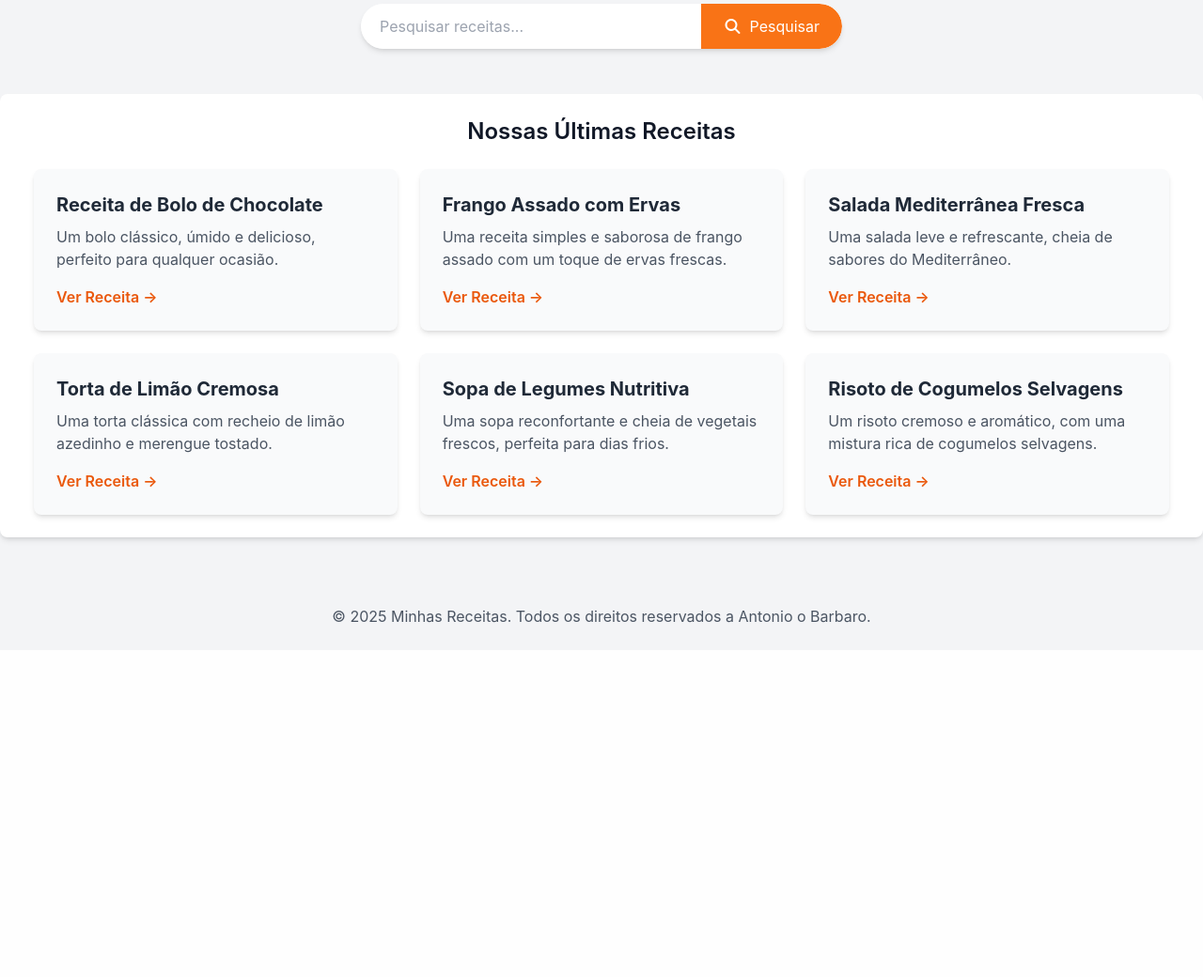
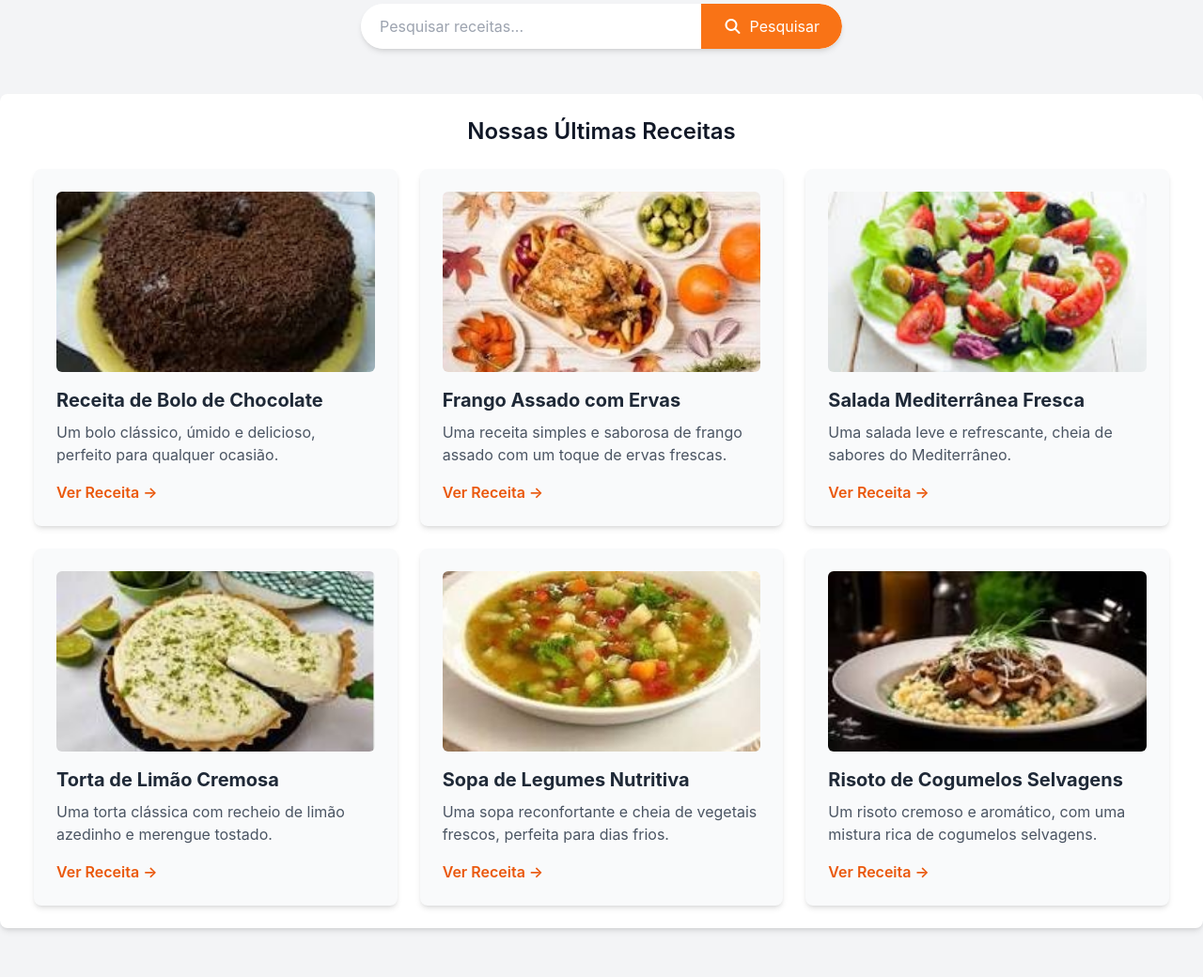
Before and after one commit to Antoniojferreira3/projeto-2, a Django app: page /receitas/ in a window 1280 px wide. Shown: the part 132-1172 px from the top of the page at 94% size. Before the commit the page ends 795 px from the top, so only its background shows below. Run offline with Django 5.2, Linux system fonts and the light colour scheme; some libraries are stand-ins or nearby versions.

Commit message:
commit 19-08

```diff
--- a/receitas/templates/receitas/home.html
+++ b/receitas/templates/receitas/home.html
@@ -3,6 +3,7 @@
 <head>
     <meta charset="UTF-8">
     <meta name="viewport" content="width=device-width, initial-scale=1.0">
+    {% load static %}
     <title>Minhas Receitas</title>
     <script src="https://cdn.tailwindcss.com"></script> <!-- Esta tag serve para importar o Tailwind CSS na sua página web de forma rápida e prática, direto via CDN (Content Delivery Network). -->
 
@@ -52,18 +53,21 @@
         <div class="flex flex-wrap justify-center gap-6">
             <!-- Receita 1 -->
             <div class="w-full sm:w-[calc(50%-1.5rem)] lg:w-[calc(33.333%-1.5rem)] bg-gray-50 p-6 rounded-lg shadow-md hover:shadow-lg transition-shadow duration-300 ease-in-out">
+                <img src="{% static 'receitas/img/bolo-de-chocolate.jpg' %}" alt="[Imagem de Bolo de Chocolate]" class="w-full h-48 object-cover rounded-md mb-4">
                 <h3 class="text-xl font-bold mb-2 text-gray-800">Receita de Bolo de Chocolate</h3>
                 <p class="text-gray-600 mb-4">Um bolo clássico, úmido e delicioso, perfeito para qualquer ocasião.</p>
                 <a href="#" class="text-orange-600 hover:text-orange-800 font-semibold">Ver Receita &rarr;</a>
             </div>
    <!-- Receita 2 -->
             <div class="w-full sm:w-[calc(50%-1.5rem)] lg:w-[calc(33.333%-1.5rem)] bg-gray-50 p-6 rounded-lg shadow-md hover:shadow-lg transition-shadow duration-300 ease-in-out">
+                <img src="{% static 'receitas/img/frango-assado-com-ervas.jpg' %}" alt="[Imagem de Frango Assado Com Ervas]" class="w-full h-48 object-cover rounded-md mb-4">
                 <h3 class="text-xl font-bold mb-2 text-gray-800">Frango Assado com Ervas</h3>
                 <p class="text-gray-600 mb-4">Uma receita simples e saborosa de frango assado com um toque de ervas frescas.</p>
                 <a href="#" class="text-orange-600 hover:text-orange-800 font-semibold">Ver Receita &rarr;</a>
             </div>
 <!-- Receita 3 -->
             <div class="w-full sm:w-[calc(50%-1.5rem)] lg:w-[calc(33.333%-1.5rem)] bg-gray-50 p-6 rounded-lg shadow-md hover:shadow-lg transition-shadow duration-300 ease-in-out">
+                <img src="{% static 'receitas/img/salada-mediterranea-fresca.jpg' %}" alt="[Imagem de Salada Mediterranea Fresca]" class="w-full h-48 object-cover rounded-md mb-4">
                 <h3 class="text-xl font-bold mb-2 text-gray-800">Salada Mediterrânea Fresca</h3>
                 <p class="text-gray-600 mb-4">Uma salada leve e refrescante, cheia de sabores do Mediterrâneo.</p>
                 <a href="#" class="text-orange-600 hover:text-orange-800 font-semibold">Ver Receita &rarr;</a>
@@ -71,6 +75,7 @@
 
             <!-- Receita 4 -->
             <div class="w-full sm:w-[calc(50%-1.5rem)] lg:w-[calc(33.333%-1.5rem)] bg-gray-50 p-6 rounded-lg shadow-md hover:shadow-lg transition-shadow duration-300 ease-in-out">
+                <img src="{% static 'receitas/img/torta-de-limao-cremosa.jpg' %}" alt="[Imagem de Torta de Limao Cremosa]" class="w-full h-48 object-cover rounded-md mb-4">
                 <h3 class="text-xl font-bold mb-2 text-gray-800">Torta de Limão Cremosa</h3>
                 <p class="text-gray-600 mb-4">Uma torta clássica com recheio de limão azedinho e merengue tostado.</p>
                 <a href="#" class="text-orange-600 hover:text-orange-800 font-semibold">Ver Receita &rarr;</a>
@@ -78,6 +83,7 @@
 
             <!-- Receita 5 -->
             <div class="w-full sm:w-[calc(50%-1.5rem)] lg:w-[calc(33.333%-1.5rem)] bg-gray-50 p-6 rounded-lg shadow-md hover:shadow-lg transition-shadow duration-300 ease-in-out">
+                <img src="{% static 'receitas/img/sopa-de-legumes-nutritiva.jpg' %}" alt="[Imagem de Sopa de Legumes Nutritiva]" class="w-full h-48 object-cover rounded-md mb-4">
                 <h3 class="text-xl font-bold mb-2 text-gray-800">Sopa de Legumes Nutritiva</h3>
                 <p class="text-gray-600 mb-4">Uma sopa reconfortante e cheia de vegetais frescos, perfeita para dias frios.</p>
                 <a href="#" class="text-orange-600 hover:text-orange-800 font-semibold">Ver Receita &rarr;</a>
@@ -85,6 +91,7 @@
 
             <!-- Receita 6 -->
             <div class="w-full sm:w-[calc(50%-1.5rem)] lg:w-[calc(33.333%-1.5rem)] bg-gray-50 p-6 rounded-lg shadow-md hover:shadow-lg transition-shadow duration-300 ease-in-out">
+                <img src="{% static 'receitas/img/risoto-de-cogumelos-selvagens.jpg' %}" alt="[Imagem de Risoto de Cogumelos Selvagens]" class="w-full h-48 object-cover rounded-md mb-4">
                 <h3 class="text-xl font-bold mb-2 text-gray-800">Risoto de Cogumelos Selvagens</h3>
                 <p class="text-gray-600 mb-4">Um risoto cremoso e aromático, com uma mistura rica de cogumelos selvagens.</p>
                 <a href="#" class="text-orange-600 hover:text-orange-800 font-semibold">Ver Receita &rarr;</a>
```
Also changed, not shown: receitas/static/receitas/img/bolo-de-chocolate.jpg (added), receitas/static/receitas/img/frango-assado-com-ervas.jpg (added), receitas/static/receitas/img/risoto-de-cogumelos-selvagens.jpg (added), receitas/static/receitas/img/salada-mediterranea-fresca.jpg (added), receitas/static/receitas/img/sopa-de-legumes-nutritiva.jpg (added), receitas/static/receitas/img/torta-de-limao-cremosa.jpg (added).
